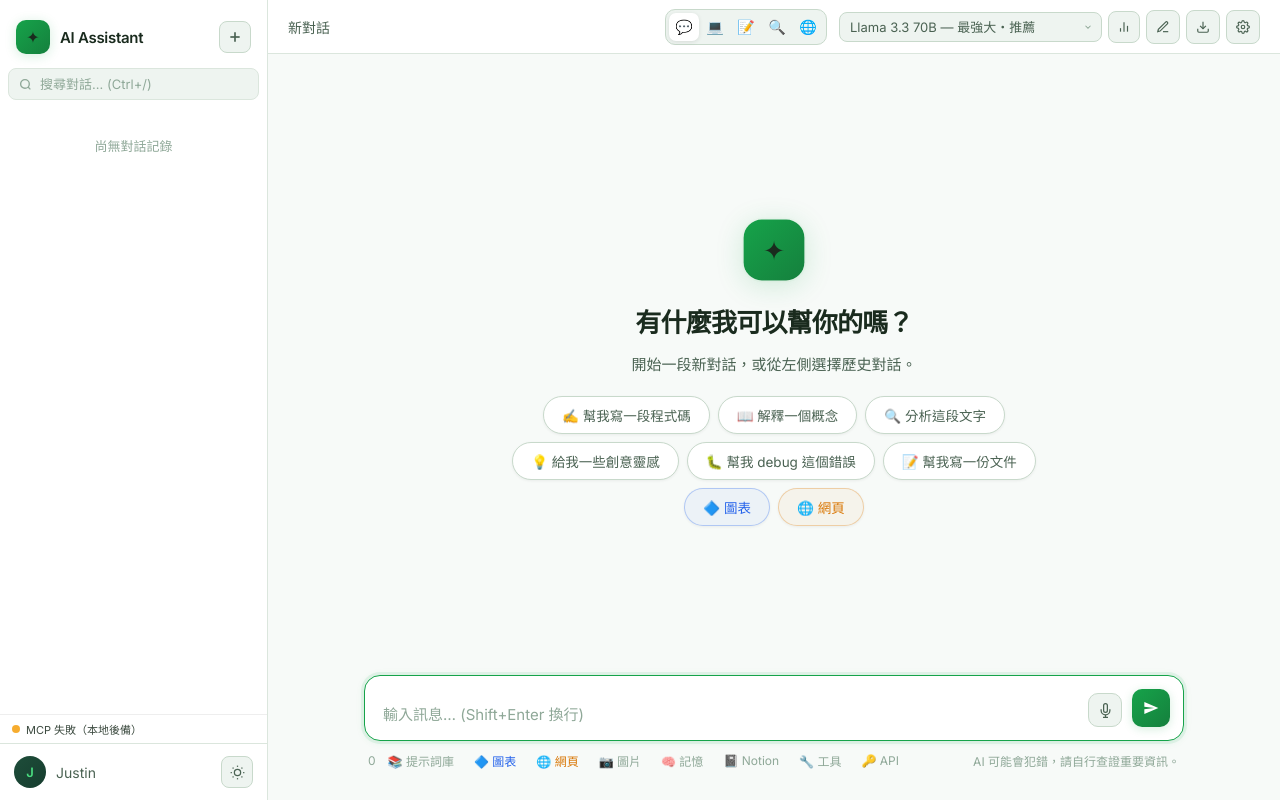
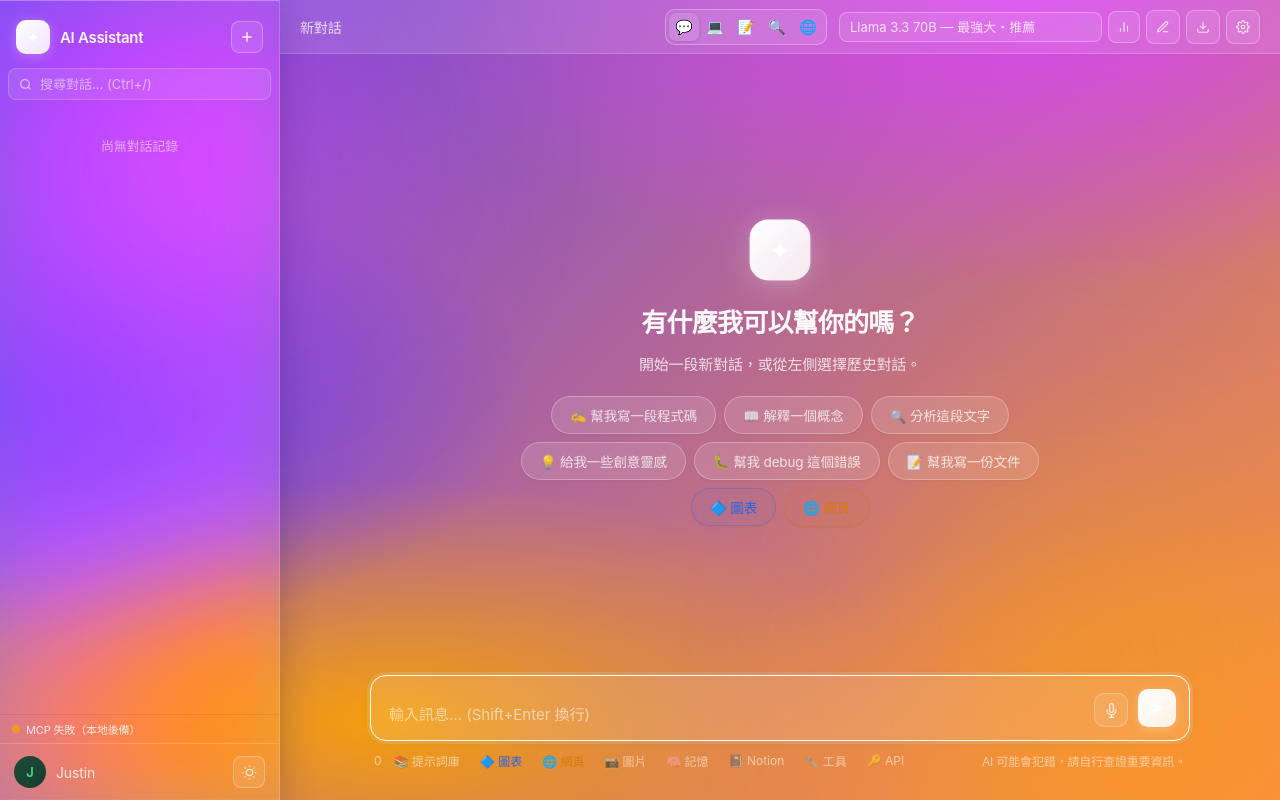
Before and after one commit to justin999-tech/GenAI_LLM1, a Flask app: page / in a window 1280 px wide. Run offline with Flask 3, Linux system fonts and the light colour scheme; data that the repository does not hold is empty; some libraries are stand-ins or nearby versions; some web fonts are replaced.

Commit message:
Redesign stage 1: gradient backdrop + glass tokens + Pretendard
- New CSS tokens: glass tints (rgba white), Pretendard variable font
- Vibrant purple→pink→orange radial-gradient body background, fixed
- Animated aurora orbs drifting behind the panels (subtle motion)
- Sidebar gets backdrop-filter blur(40px) + glass shadow
- Brand icon text color :white (fixes black ✦ over green gradient)
- Stream-bubble class removed on done event so caret stops blinking

Co-Authored-By: Claude Opus 4.7 (1M context) <noreply@anthropic.com>

```diff
--- a/static/style.css
+++ b/static/style.css
@@ -1,46 +1,88 @@
+/* ────────────────────────────────────────────────────────────────
+   Apple Vision Pro-inspired glassmorphism theme.
+   Vibrant gradient backdrop + frosted glass panels everywhere.
+   ──────────────────────────────────────────────────────────────── */
+@import url('https://cdn.jsdelivr.net/gh/orioncactus/pretendard@v1.3.9/dist/web/variable/pretendardvariable-dynamic-subset.css');
+
 *, *::before, *::after { margin: 0; padding: 0; box-sizing: border-box; }
 
 /* ════════════════ TOKENS ════════════════ */
 :root {
-    --bg:           #f7faf8;
-    --sidebar:      #ffffff;
-    --surface:      #eef4f0;
-    --surface2:     #e4ede6;
-    --surface3:     #d8e8db;
-    --border:       #dbe6dd;
-    --border2:      #c8d9cb;
-    --text:         #1a2b1e;
-    --text2:        #4a6252;
-    --text3:        #8fa898;
-    --accent:       #16a34a;
-    --accent2:      #15803d;
-    --accent-glow:  rgba(22, 163, 74, 0.18);
-    --accent-dim:   rgba(22, 163, 74, 0.08);
-    --blue:         #2563eb;
-    --red:          #dc2626;
-    --green:        #16a34a;
-    --radius:       12px;
-    --sidebar-w:    268px;
+    /* Vibrant gradient backdrop (purple → pink → orange) */
+    --bg-grad-1:  #6b3df0;
+    --bg-grad-2:  #d946ef;
+    --bg-grad-3:  #fb923c;
+    --bg-grad-4:  #f59e0b;
+
+    /* Glass panel tints — semi-transparent white over the gradient */
+    --bg:           transparent;
+    --sidebar:      rgba(255, 255, 255, 0.12);
+    --surface:      rgba(255, 255, 255, 0.10);
+    --surface2:     rgba(255, 255, 255, 0.16);
+    --surface3:     rgba(255, 255, 255, 0.22);
+
+    /* Hairline glass borders — a touch of translucent white */
+    --border:       rgba(255, 255, 255, 0.18);
+    --border2:      rgba(255, 255, 255, 0.28);
+
+    /* Text — high contrast white over the saturated backdrop */
+    --text:         rgba(255, 255, 255, 0.96);
+    --text2:        rgba(255, 255, 255, 0.78);
+    --text3:        rgba(255, 255, 255, 0.55);
+
+    /* Accent colors — soft pastels that play nice with the gradient */
+    --accent:       #ffffff;
+    --accent2:      rgba(255, 255, 255, 0.85);
+    --accent-glow:  rgba(255, 255, 255, 0.25);
+    --accent-dim:   rgba(255, 255, 255, 0.12);
+
+    --blue:         #93c5fd;
+    --red:          #fca5a5;
+    --green:        #86efac;
+
+    /* Glass effect tokens */
+    --glass-blur:   saturate(180%) blur(40px);
+    --glass-blur-sm: saturate(180%) blur(20px);
+    --glass-shadow: 0 8px 32px rgba(31, 22, 64, 0.25),
+                    inset 0 1px 0 rgba(255, 255, 255, 0.30),
+                    inset 0 -1px 0 rgba(255, 255, 255, 0.05);
+    --glass-shadow-lift: 0 16px 48px rgba(31, 22, 64, 0.40),
+                         inset 0 1px 0 rgba(255, 255, 255, 0.40),
+                         inset 0 -1px 0 rgba(255, 255, 255, 0.08);
+
+    --radius:       16px;
+    --radius-lg:    24px;
+    --radius-xl:    32px;
+    --sidebar-w:    280px;
     --chat-w:       820px;
     --font-size:    15px;
 }
 
 /* ════════════════ DARK MODE ════════════════ */
+/* Same glass language, just deeper backdrop */
 body.dark {
-    --bg:           #0f1612;
-    --sidebar:      #161d19;
-    --surface:      #1c2620;
-    --surface2:     #222e26;
-    --surface3:     #283524;
-    --border:       #2a3a2e;
-    --border2:      #344a38;
-    --text:         #e8f0ea;
-    --text2:        #91b09a;
-    --text3:        #526b58;
-    --accent:       #22c55e;
-    --accent2:      #16a34a;
-    --accent-glow:  rgba(34, 197, 94, 0.2);
-    --accent-dim:   rgba(34, 197, 94, 0.1);
+    --bg-grad-1:  #1e1b4b;
+    --bg-grad-2:  #6b21a8;
+    --bg-grad-3:  #be185d;
+    --bg-grad-4:  #9f1239;
+
+    --sidebar:      rgba(255, 255, 255, 0.06);
+    --surface:      rgba(255, 255, 255, 0.05);
+    --surface2:     rgba(255, 255, 255, 0.08);
+    --surface3:     rgba(255, 255, 255, 0.12);
+    --border:       rgba(255, 255, 255, 0.12);
+    --border2:      rgba(255, 255, 255, 0.18);
+    --text:         rgba(255, 255, 255, 0.96);
+    --text2:        rgba(255, 255, 255, 0.72);
+    --text3:        rgba(255, 255, 255, 0.45);
+    --accent-glow:  rgba(255, 255, 255, 0.18);
+    --accent-dim:   rgba(255, 255, 255, 0.08);
+    --glass-shadow: 0 8px 32px rgba(0, 0, 0, 0.50),
+                    inset 0 1px 0 rgba(255, 255, 255, 0.16),
+                    inset 0 -1px 0 rgba(255, 255, 255, 0.03);
+    --glass-shadow-lift: 0 16px 48px rgba(0, 0, 0, 0.65),
+                         inset 0 1px 0 rgba(255, 255, 255, 0.24),
+                         inset 0 -1px 0 rgba(255, 255, 255, 0.05);
 }
 
 body.dark .message.user .bubble {
@@ -67,27 +109,77 @@ body.dark .btn-secondary { background: var(--surface2); border-color: var(--bord
 
 /* ════════════════ BASE ════════════════ */
 body {
-    font-family: "Inter", -apple-system, sans-serif;
-    background: var(--bg);
+    font-family: "Pretendard Variable", "Pretendard", -apple-system,
+                 "SF Pro Display", "Inter", "Noto Sans TC", sans-serif;
     color: var(--text);
     height: 100vh;
     overflow: hidden;
     font-size: var(--font-size);
+    letter-spacing: -0.01em;
     -webkit-font-smoothing: antialiased;
-}
-
-.layout { display: flex; height: 100vh; }
+    -moz-osx-font-smoothing: grayscale;
+    /* Vibrant gradient backdrop, fixed so panels float over it. */
+    background:
+        radial-gradient(ellipse 80% 60% at 80% 0%,  var(--bg-grad-2) 0%, transparent 60%),
+        radial-gradient(ellipse 70% 50% at 0% 50%,  var(--bg-grad-1) 0%, transparent 60%),
+        radial-gradient(ellipse 90% 60% at 100% 100%, var(--bg-grad-3) 0%, transparent 60%),
+        radial-gradient(ellipse 70% 50% at 30% 90%,  var(--bg-grad-4) 0%, transparent 60%),
+        linear-gradient(135deg, var(--bg-grad-1), var(--bg-grad-3));
+    background-attachment: fixed;
+    background-size: cover;
+    position: relative;
+}
+
+/* Subtle floating "aurora" orbs that drift behind the glass panels.
+   Kept off-screen-clipped via overflow:hidden on body/layout. */
+body::before,
+body::after {
+    content: "";
+    position: fixed;
+    border-radius: 50%;
+    filter: blur(80px);
+    opacity: 0.55;
+    pointer-events: none;
+    z-index: 0;
+    will-change: transform;
+}
+body::before {
+    width: 520px; height: 520px;
+    top: -120px; left: -80px;
+    background: radial-gradient(circle, var(--bg-grad-2) 0%, transparent 70%);
+    animation: drift1 22s ease-in-out infinite alternate;
+}
+body::after {
+    width: 600px; height: 600px;
+    bottom: -160px; right: -120px;
+    background: radial-gradient(circle, var(--bg-grad-4) 0%, transparent 70%);
+    animation: drift2 28s ease-in-out infinite alternate;
+}
+@keyframes drift1 {
+    0%   { transform: translate(0, 0)        scale(1); }
+    100% { transform: translate(120px, 80px) scale(1.15); }
+}
+@keyframes drift2 {
+    0%   { transform: translate(0, 0)         scale(1); }
+    100% { transform: translate(-100px, -60px) scale(1.12); }
+}
+
+.layout { display: flex; height: 100vh; position: relative; z-index: 1; }
 
 /* ════════════════ SIDEBAR ════════════════ */
 .sidebar {
     width: var(--sidebar-w);
     background: var(--sidebar);
+    backdrop-filter: var(--glass-blur);
+    -webkit-backdrop-filter: var(--glass-blur);
     border-right: 1px solid var(--border);
+    box-shadow: var(--glass-shadow);
     display: flex;
     flex-direction: column;
     flex-shrink: 0;
     transition: transform 0.25s ease;
     z-index: 50;
+    position: relative;
 }
 
 .sidebar-overlay {
@@ -116,6 +208,7 @@ body {
     align-items: center;
     justify-content: center;
     font-size: 16px;
+    color: #fff;
     box-shadow: 0 2px 12px var(--accent-glow);
     flex-shrink: 0;
 }
--- a/templates/index.html
+++ b/templates/index.html
@@ -1289,6 +1289,9 @@ async function sendMessage() {
                     if (data.done) {
                         streamBubble.innerHTML   = safeMarkdown(fullContent);
                         streamBubble.dataset.raw = fullContent;
+                        // Drop the streaming class so the blinking caret
+                        // pseudo-element disappears once content is final.
+                        streamBubble.classList.remove("stream-bubble");
                         renderMath(streamBubble);
                         renderMermaidDiagrams(streamBubble);
                         fixCodeLangs(streamBubble);
```
